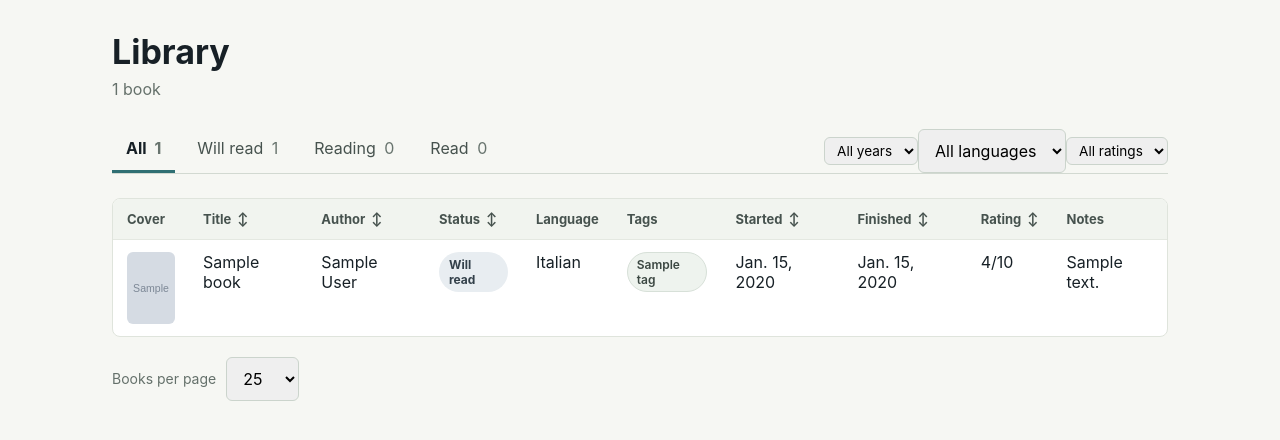
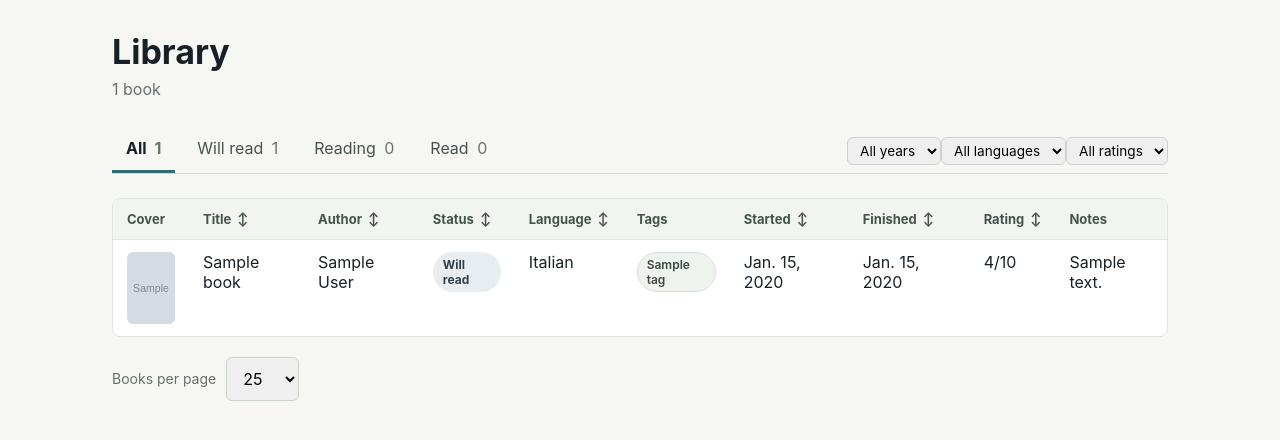
Before and after one commit to nikpopesku/reading, a Django app: page / in a window 1280 px wide. Shown: the part 64-504 px from the top of the page. Run offline with Django 5.2, Linux system fonts and the light colour scheme; data comes from the database, SQL or seed files in the repository; tables that the repository leaves empty hold one stand-in row (values such as "Sample post"); grey boxes marked "Sample" are stand-in pictures; parts of the project's set-up code (start-up, migrations or seed data) failed here and were passed over.

Commit message:
fix: make language filter consistent (#35)

```diff
--- a/reading/views.py
+++ b/reading/views.py
@@ -115,6 +115,10 @@ def book_list(request):
         books = books.order_by("author", "title")
     elif selected_sort == "-author":
         books = books.order_by("-author", "title")
+    elif selected_sort == "language":
+        books = books.order_by(F("language__name").asc(nulls_last=True), "title")
+    elif selected_sort == "-language":
+        books = books.order_by(F("language__name").desc(nulls_last=True), "title")
     elif selected_sort == "status":
         books = books.order_by(status_order, "title")
     elif selected_sort == "-status":
@@ -165,6 +169,7 @@ def book_list(request):
             "sort_links": {
                 "title": _sort_link(request, selected_sort, "title"),
                 "author": _sort_link(request, selected_sort, "author"),
+                "language": _sort_link(request, selected_sort, "language"),
                 "status": _sort_link(request, selected_sort, "status"),
                 "started_at": _sort_link(request, selected_sort, "started_at"),
                 "finished_at": _sort_link(request, selected_sort, "finished_at"),
--- a/static/css/app.css
+++ b/static/css/app.css
@@ -60,8 +60,9 @@ p { line-height: 1.55; }
 .muted, .library-header p { color: #65716b; margin: 0; }
 .filters-bar { align-items: flex-end; border-bottom: 1px solid #d2d9d1; display: flex; justify-content: space-between; margin-bottom: 24px; }
 .filters-bar .tabs { border-bottom: none; flex: 1; margin-bottom: 0; }
-.year-filter-form, .rating-filter-form { padding-bottom: 8px; }
-.year-filter-form select, .rating-filter-form select { font-size: 0.85rem; padding: 4px 8px; }
+.year-filter-form, .rating-filter-form, .language-filter-form { padding-bottom: 8px; }
+.year-filter-form select, .rating-filter-form select, .language-filter-form select { font-size: 0.85rem; padding: 4px 8px; }
+.language-filter-form select { width: auto; }
 .tabs { border-bottom: 1px solid #d2d9d1; display: flex; gap: 8px; margin-bottom: 24px; overflow-x: auto; }
 .tab { border-bottom: 3px solid transparent; color: #46524e; padding: 12px 14px; white-space: nowrap; }
 .tab span { color: #68746e; margin-left: 4px; }
--- a/templates/reading/book_list.html
+++ b/templates/reading/book_list.html
@@ -78,7 +78,9 @@
         <th aria-sort="{{ sort_links.status.aria_sort }}">
           <a class="sort-link {% if sort_links.status.is_active %}active{% endif %}" href="{{ sort_links.status.url }}">Status <span aria-hidden="true">{{ sort_links.status.direction }}</span></a>
         </th>
-        <th>Language</th>
+        <th aria-sort="{{ sort_links.language.aria_sort }}">
+          <a class="sort-link {% if sort_links.language.is_active %}active{% endif %}" href="{{ sort_links.language.url }}">Language <span aria-hidden="true">{{ sort_links.language.direction }}</span></a>
+        </th>
         <th>Tags</th>
         <th aria-sort="{{ sort_links.started_at.aria_sort }}">
           <a class="sort-link {% if sort_links.started_at.is_active %}active{% endif %}" href="{{ sort_links.started_at.url }}">Started <span aria-hidden="true">{{ sort_links.started_at.direction }}</span></a>
```
Also changed, not shown: reading/tests.py (+16 -0 lines).
